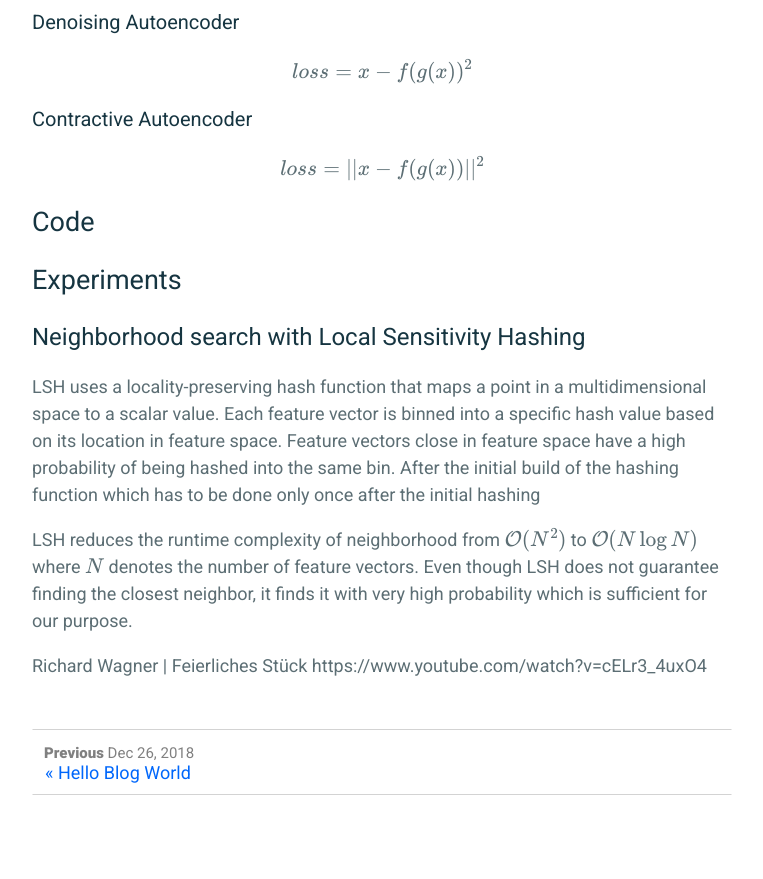
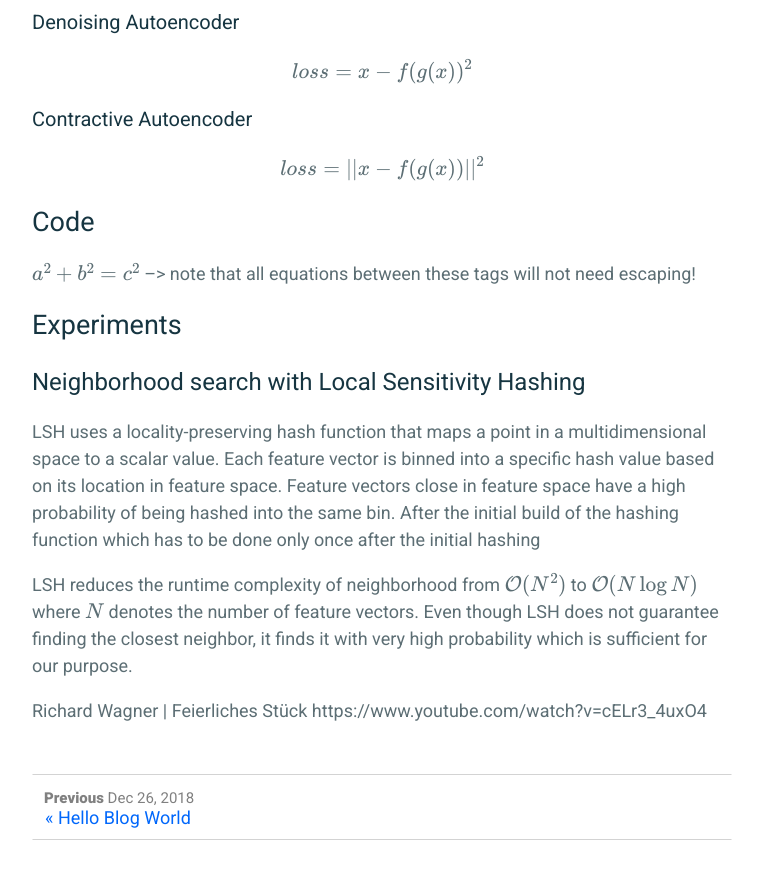
Before and after one commit to jzuern/jzuern.github.io, a Jekyll site: the page built from _posts/2019-02-13-autoencoders.md, in a window 1280 px wide and 900 px high, scrolled down 1023 px. Shown: the top 879 px of the window, without its empty margins (258-1021 px from the left). Built offline with Jekyll 4.4.1, drawn with Linux system fonts in a browser that asks for light colours; formulas are drawn with MathJax 3.

Commit message:
test new math env

```diff
--- a/_posts/2019-02-13-autoencoders.md
+++ b/_posts/2019-02-13-autoencoders.md
@@ -81,6 +81,11 @@ $$
 # Code
 
 
+ {% raw %}
+  $$a^2 + b^2 = c^2$$ --> note that all equations between these tags will not need escaping!
+ {% endraw %}
+
+
 
 
 # Experiments
```
